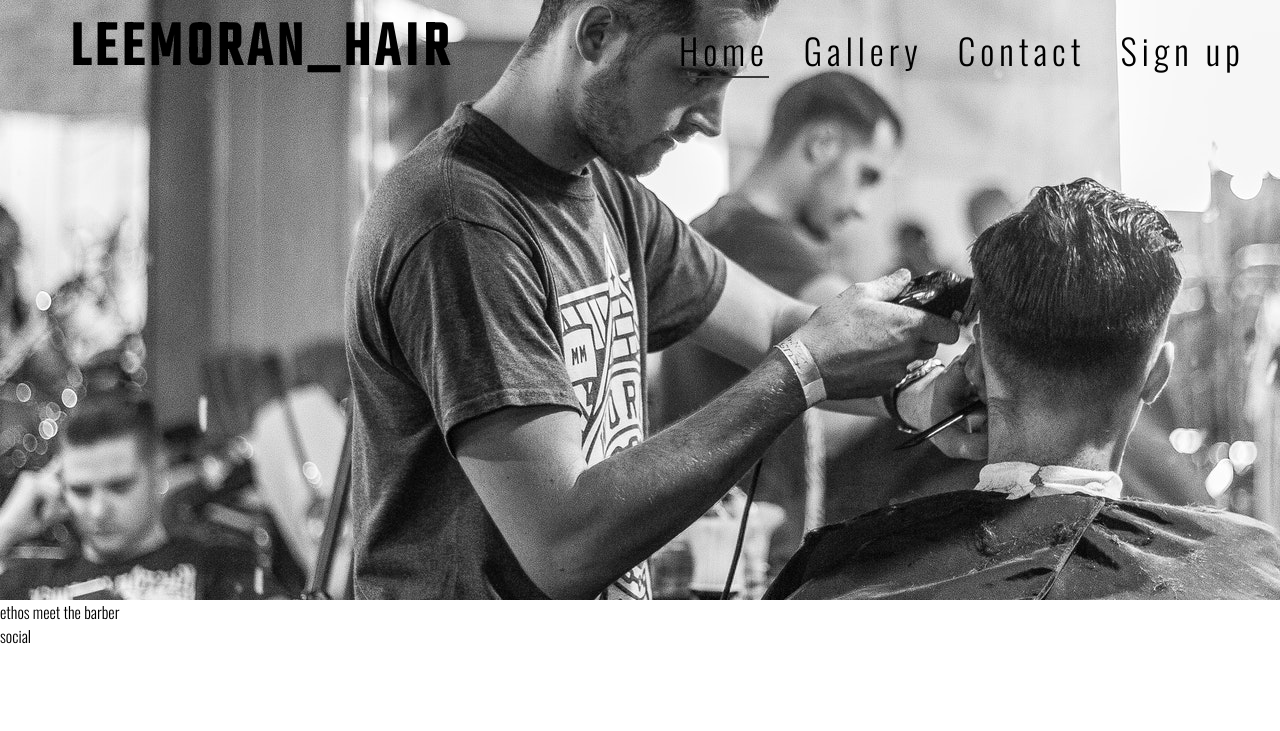
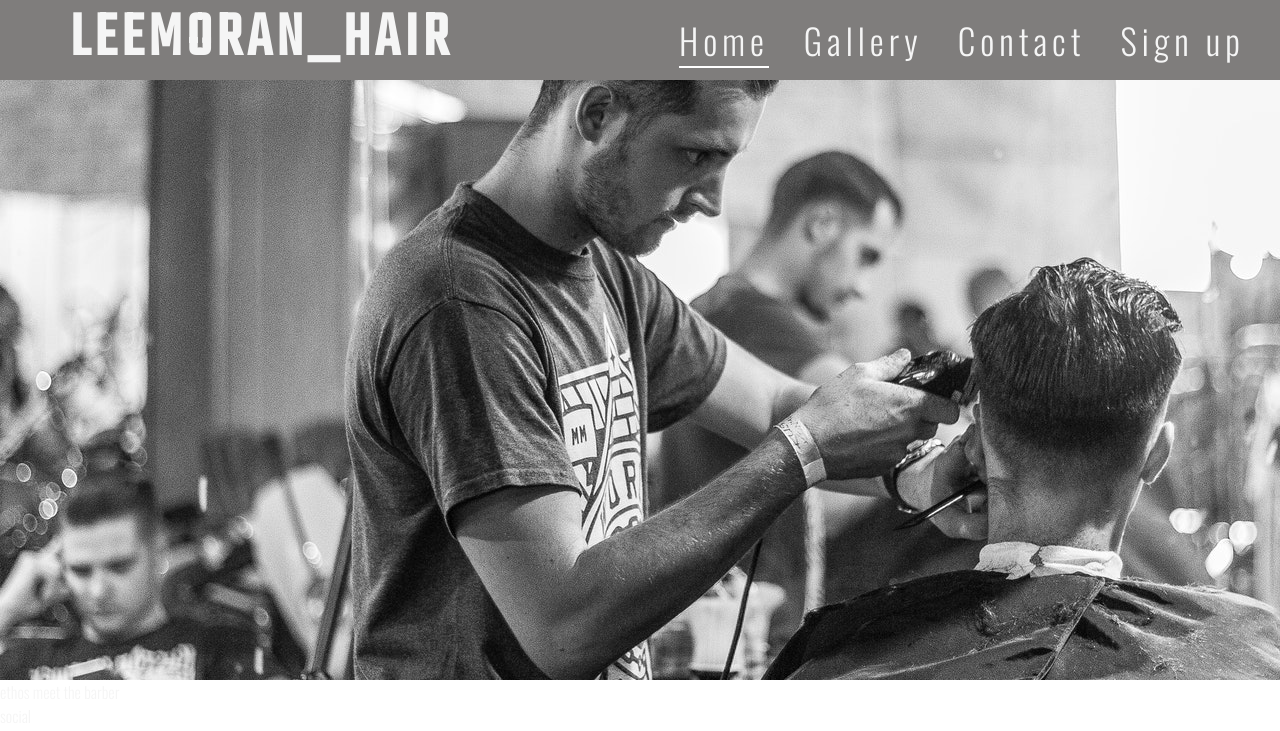
Before and after one commit to Lee-moran/LeeMoran_Hair, a plain HTML site: page index.html in a window 1280 px wide. Drawn offline with nearby package versions, Linux system fonts and the light colour scheme.

Commit message:
styling for nav

```diff
--- a/asset/css/style.css
+++ b/asset/css/style.css
@@ -5,16 +5,25 @@
     border: none;
 }
 
+header {
+    background-color:#7f7d7c;
+    position: fixed;
+    top: 0;
+    left: 0;
+    right: 0;
+    height: 80px;
+
+}
 body{
     font-family: Oswald, sans-serif;
     font-weight: 300;
-    color: black}
+    color: #f5f5f5}
 
 h1, h2 {
     font-family: Teko, sans-serif;
     text-transform: uppercase;
     letter-spacing: 5px;
-    color:black
+    color:#f5f5f5
 
 }
 
@@ -32,7 +41,7 @@ h1, h2 {
 }
 
 #menu, #logo {
-    line-height: 100px;
+    line-height: 80px;
 }
 
 #menu li {
@@ -48,12 +57,12 @@ h1, h2 {
 }
 
 #menu a:hover {
-    border-bottom: 2px solid #3a3a3a;
+    border-bottom: 2px soli white;
 
 }
 
 .active {
-    border-bottom: 2px solid #3a3a3a;
+    border-bottom: 2px solid white;
 }
 
 
@@ -63,5 +72,6 @@ h1, h2 {
     height: 600px;
     width: 100%;
     background: url('../images/pexels-stefan-lorentz-668196.jpg')no-repeat center center;
+    margin-top: 80px;
 
 }
```
